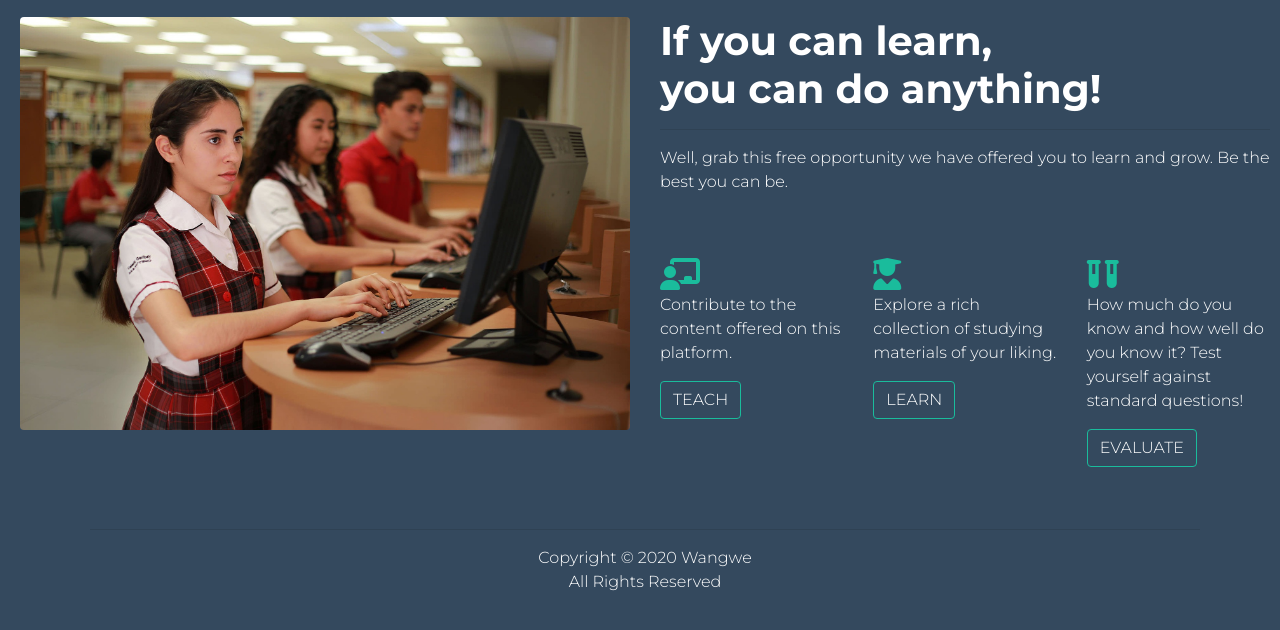
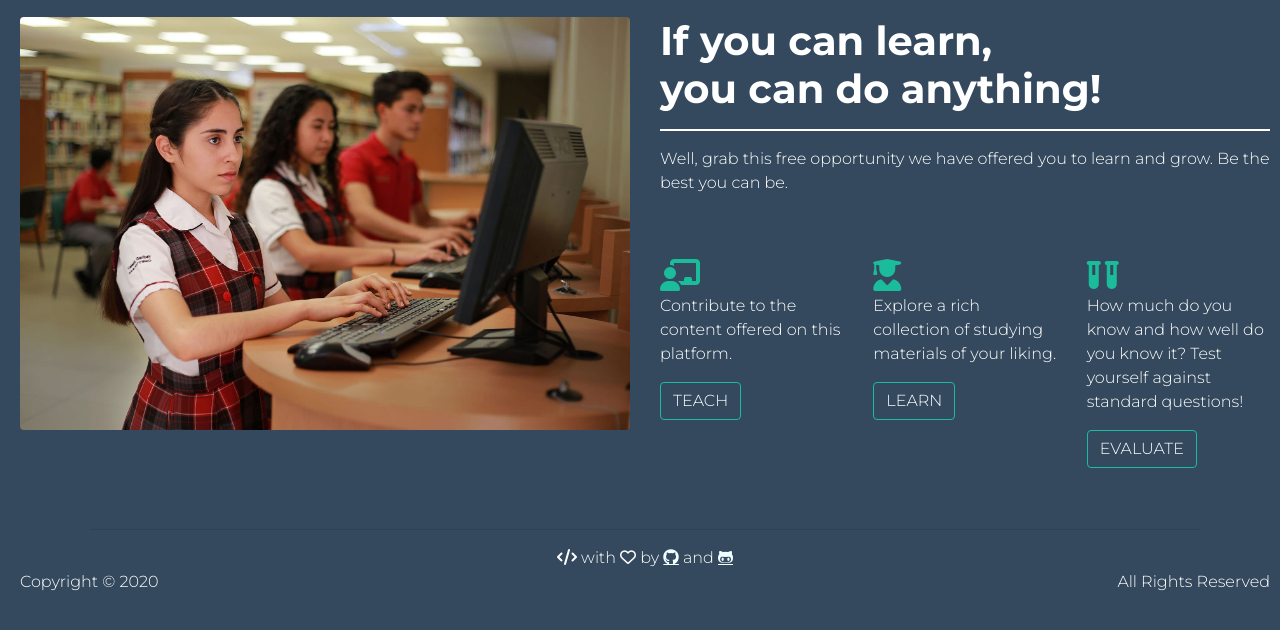
Before and after one commit to wwangwe/Jarvis-Lee, a Django app: page / in a window 1280 px wide. Shown: the part 83-713 px from the top of the page. Run offline with Django 3.2, Linux system fonts and the light colour scheme; data comes from the database, SQL or seed files in the repository; some libraries are stand-ins or nearby versions.

Commit message:
Changed footer, added tooltip functionality

```diff
--- a/learn/templates/learn/base.html
+++ b/learn/templates/learn/base.html
@@ -85,8 +85,19 @@
     <footer class="footer text-center py-3">
         <div class="container">
             <hr>
-            <span class="font-weight-light"> Copyright &copy; 2020 Wangwe <br> All Rights Reserved </span>
+            <i class="fa fa-code"></i> with
+            <i class="far fa-heart"></i> by
+            <a href="https://github.com/Tim-is-Weird" target="_blank">
+                <i class="fab fa-github" data-toggle="tooltip" data-placement="top" title="Timothy Wangwe"
+                    style="color: azure; text-decoration: underline;"></i>
+            </a> and
+            <a href="https://github.com/ChrisAchinga" target="_blank">
+                <i class="fab fa-github-alt" data-toggle="tooltip" data-placement="top" title="Chris Achinga"
+                    style="color: azure; text-decoration: underline;"></i>
+            </a>
         </div>
+        <span class="font-weight-light float-left"> Copyright &copy; 2020 </span>
+        <span class="font-weight-light float-right"> All Rights Reserved </span>
     </footer>
     <!-- Optional JavaScript -->
     <script src="{% static 'js/script.js' %}"></script>
@@ -108,6 +119,10 @@
                 }
             });
         });
+        // Tooltip
+        $(function () {
+            $('[data-toggle="tooltip"]').tooltip()
+        })
     </script>
 </body>
 
--- a/learn/templates/learn/index.html
+++ b/learn/templates/learn/index.html
@@ -9,7 +9,7 @@
     </div>
     <div class="col-sm-6">
         <h1><b>If you can learn, <br> you can do anything! </b></h1>
-        <hr>
+        <hr class="custom">
         <p>
             Well, grab this free opportunity we have offered you to learn and grow. Be the best you can be.
         </p>
```
